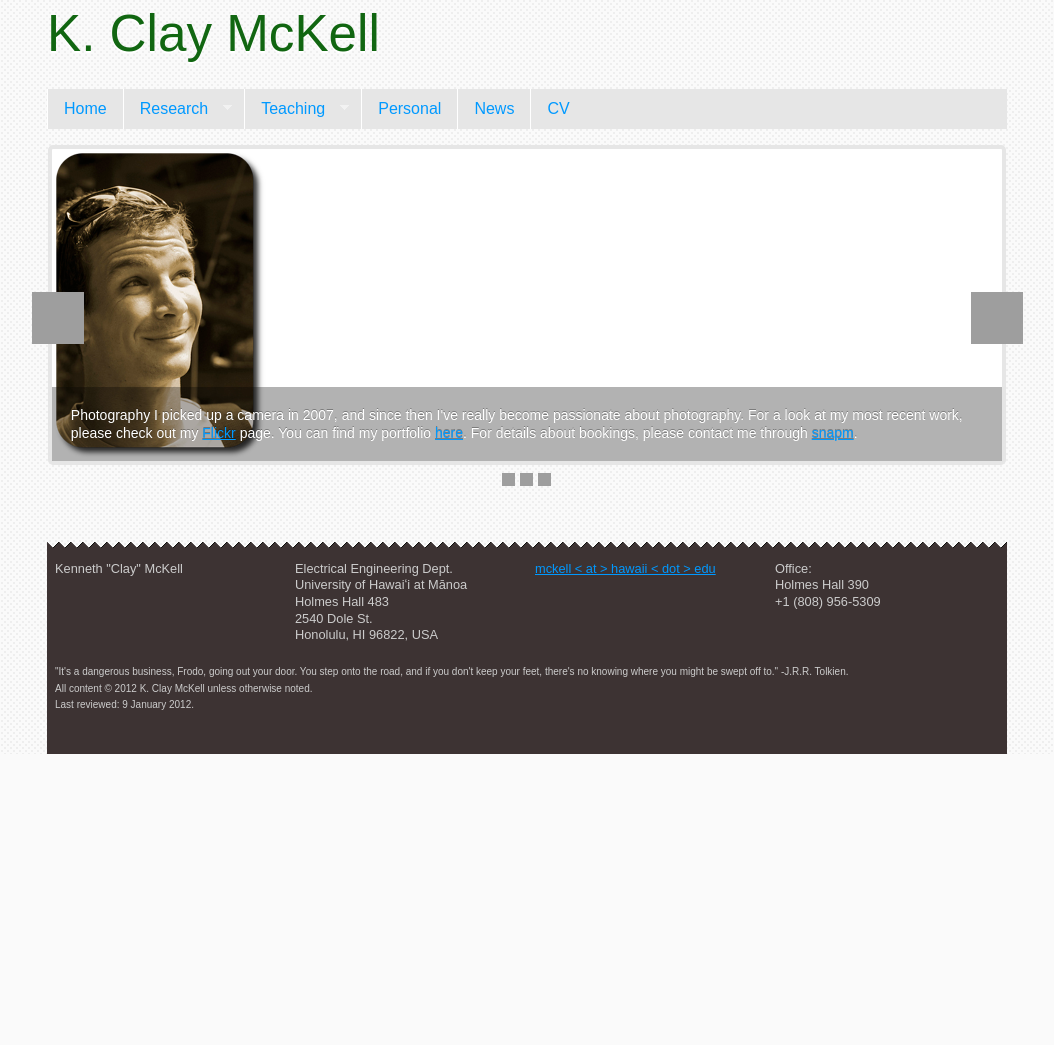
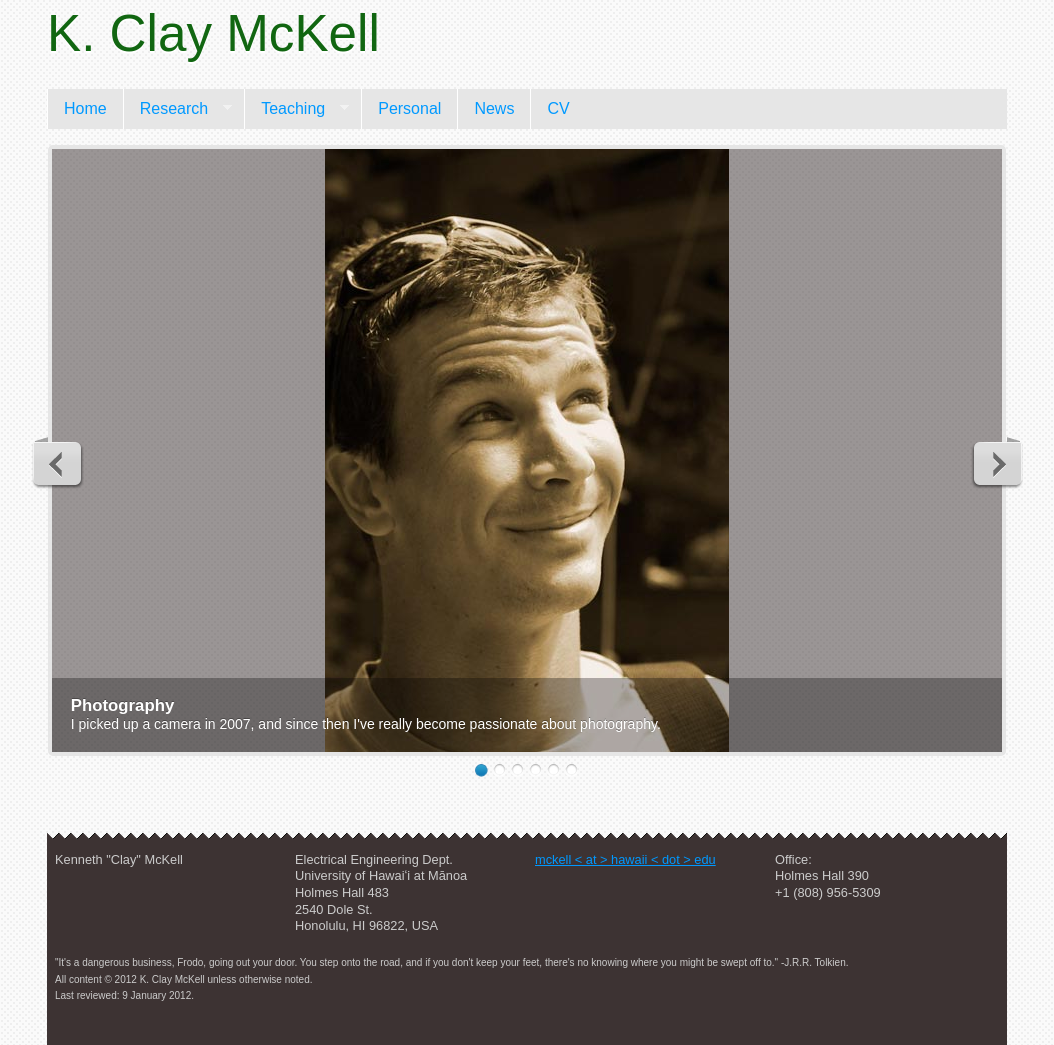
Before and after one commit to kcmckell/UHWebsite, a PHP site: page /UHWebsite/personal.php in a window 1280 px wide. Shown: the part 264-1309 px from the top of the page, without its empty margins (113-1167 px from the left). Before the commit the page ends 1018 px from the top, so only its background shows below. Run offline with PHP 8.4, Linux system fonts and the light colour scheme; some libraries are stand-ins or nearby versions; some web fonts are replaced.

Commit message:
Personal page slideshow.
Formated new pictures and rewrote captions.  Reformatted slideshow slightly.

```diff
--- a/public_html/commonhead.php
+++ b/public_html/commonhead.php
@@ -44,7 +44,8 @@
 <script type="text/javascript" src="js/jquery.mobileselect.js"></script>
 
 <!-- responsive FlexSlider slideshow by (C) http://flex.madebymufffin.com/ -->
-<script src="js/jquery.flexslider-min.js"></script>
+<!-- Not needed on every page, ya? -->
+<!--<script src="js/jquery.flexslider-min.js"></script>-->
 
 <!-- Shiv for HTML5 details tag in browsers other than Chrome: https://github.com/manuelbieh/Details-Polyfill -->
 <script src="js/mylibs/details.polyfill.min.js"></script>
--- a/public_html/css/custom.css
+++ b/public_html/css/custom.css
@@ -43,3 +43,31 @@ div#content img.classimg {
     max-width: 480px;
     width: 38%;
 }
+
+.flexslider .slides img {
+    display: inline;
+}
+
+
+.slides li {
+    text-align: center;
+    background: rgba(61,51,51,0.5);
+}
+
+.flexslider {
+    background: transparent;
+}
+
+.slides li p {
+    text-align: left;
+}
+
+.slides li span.caption_head {
+    display: block;
+    font-weight: bold;
+    font-size: 120%;
+}
+
+.flexslider .flex-pauseplay {
+    text-align: center;
+}
--- a/public_html/css/flexslider.css
+++ b/public_html/css/flexslider.css
@@ -47,7 +47,7 @@ filter:progid:DXImageTransform.Microsoft.gradient(startColorstr=#4C000000,endCol
 .flex-caption {width: 96%; padding: 2%; position: absolute; left: 0; bottom: 0; background: rgba(0,0,0,.3); color: #fff; text-shadow: 0 -1px 0 rgba(0,0,0,.3); font-size: 14px; line-height: 18px;}
 
 /* Direction Nav */
-.flex-direction-nav li a {width: 52px; height: 52px; margin: -13px 0 0; display: block; background: url(../images/bg_direction_nav.png) no-repeat 0 0; position: absolute; top: 50%; cursor: pointer; text-indent: -9999px;}
+.flex-direction-nav li a {width: 52px; height: 52px; margin: -13px 0 0; display: block; background: url(../img/bg_direction_nav.png) no-repeat 0 0; position: absolute; top: 50%; cursor: pointer; text-indent: -9999px;}
 .flex-direction-nav li .next {background-position: -52px 0; right: -21px;}
 .flex-direction-nav li .prev {left: -20px;}
 .flex-direction-nav li .disabled {opacity: .3; filter:alpha(opacity=30); cursor: default;}
@@ -56,6 +56,6 @@ filter:progid:DXImageTransform.Microsoft.gradient(startColorstr=#4C000000,endCol
 .flex-control-nav {width: 100%; position: absolute; bottom: -30px; text-align: center;}
 .flex-control-nav li {margin: 0 0 0 5px; display: inline-block; zoom: 1; *display: inline;}
 .flex-control-nav li:first-child {margin: 0;}
-.flex-control-nav li a {width: 13px; height: 13px; display: block; background: url(../images/bg_control_nav.png) no-repeat 0 0; cursor: pointer; text-indent: -9999px;}
+.flex-control-nav li a {width: 13px; height: 13px; display: block; background: url(../img/bg_control_nav.png) no-repeat 0 0; cursor: pointer; text-indent: -9999px;}
 .flex-control-nav li a:hover {background-position: 0 -13px;}
 .flex-control-nav li a.active {background-position: 0 -26px; cursor: default;}
--- a/public_html/personal.php
+++ b/public_html/personal.php
@@ -8,7 +8,7 @@
         <?php require('commonhead.php'); ?>
 
   <title>K. Clay McKell: Personal</title>
-
+  <script src="js/jquery.flexslider-min.js"></script>
 </head>
 
 <body onLoad="setTimeout(function() {window.scrollTo(0, 1)}, 100)" id="home">
@@ -24,28 +24,48 @@
     <div class="flexslider">
 	    <ul class="slides">
 	    	<li>
-	    		<a href="http://www.flickr.com/photos/claymckell/3677267015/" class="ext"><img src="Personal_files/LookingSkyward.png" /></a>
+	    		<img src="Personal_files/4826LookingSkyward.jpg" />
 	    		<p class="flex-caption">
 				<span class="caption_head">Photography</span>
                 I picked up a camera in 2007, and since then I've really become passionate about photography.
-				For a look at my most recent work, please check out my <a href="http://www.flickr.com/photos/claymckell" class="ext">Flickr</a> page.  You can find my portfolio <a href="http://www.flickr.com/photos/claymckell/collections/72157622398426752/" class="ext">here</a>.
-				For details about bookings, please contact me through <a href="http://snapm.com/users/15" class="ext">snapm</a>.
+                </p>
+	    	</li>
+            <li>
+                <a href="http://www.flickr.com/photos/codybadger/1482061532/in/set-72157602260899223" class="ext" target="_blank"><img src="Personal_files/AKpic.jpg" /></a>
+	    		<p class="flex-caption">
+				<span class="caption_head">Photography</span>
+				For a look at my most recent work, please check out my <a href="http://blog.claymckell.com" class="ext">Blog</a> or browse my <a href="http://photography.claymckell.com/galleries.html">Portfolio</a>.
+                </p>
+	    	</li>
+            <li>
+	    		<img src="Personal_files/5499ClayFishing.jpg" />
+	    		<p class="flex-caption">
+                    <span class="caption_head">Travel</span>
+                    "Travel is fatal to prejudice, bigotry, and narrow-mindedness" -Mark Twain.
+
                 </p>
 	    	</li>
 	    	<li>
-	    		<a href="http://www.flickr.com/photos/codybadger/1482061532/in/set-72157602260899223/" class="ext"><img src="Personal_files/AKpic.png" /></a>
+	    		<img src="Personal_files/NoBallGames.jpg" />
 	    		<p class="flex-caption">
                     <span class="caption_head">Travel</span>
-                    "Travel is fatal to prejudice, bigotry, and narrow-mindedness" -Mark Twain.
-                    I am hard-pressed to sum up my thoughts on travel better than the great American novelist.  In addition to being a welcome reprieve from everyday monotony, I find travelling to truly be an education unto itself.
+                    I am hard-pressed to sum up my thoughts on travel better than the great American novelist.
+                </p>
+	    	</li>
+            <li>
+	    		<a href="https://www.facebook.com/photo.php?fbid=547525347676&set=a.515744925896.2199487.2532845&type=3&theater" class="ext" target="_blank"><img src="Personal_files/BiteSizedMcKinley.jpg" /></a>
+	    		<p class="flex-caption">
+                    <span class="caption_head">Travel</span>
+                    In addition to being a welcome reprieve from everyday monotony, I find travelling to truly be an education unto itself.
                     No wonder I enjoy it so much!
                 </p>
 	    	</li>
+
 	    	<li>
-                <a href="http://afeinphoto.com/Home.html"><img src="Personal_files/ulty.png" /></a>
+                <a href="http://afeinbergphotography.com/" class="ext" target="_blank"><img src="Personal_files/FeinbergHopu09.jpg" /></a>
                 <p class="flex-caption">
                     <span class="caption_head">Ultimate Frisbee</span>
-                    Greatest sport on earth!  I've been playing since 2002 and get my fix once or twice a week with the <a href="http://www.hawaiiultimate.com/" class="ext">Hawaii Ultiamte League Association</a>.
+                    The greatest sport on earth!  I've been playing since 2002 and get my fix once or twice a week with the <a href="http://www.hawaiiultimate.com/" class="ext">Hawaii Ultiamte League Association</a>.
                 </p>
 	    	</li>
 	    </ul>
@@ -101,7 +121,12 @@
 	jQuery('ul.sf-menu').superfish();
 
 	// initialise  slideshow
-	$('.flexslider').flexslider();
+	$('.flexslider').flexslider({
+        //option : 'value',
+        slideshowSpeed : 5000,
+        pausePlay : false,
+        controlsContainer : '.flexslider'
+    });
 
 	//mobile select menu
 	$('#mobileselect').mobileMenu({
```
Also changed, not shown: public_html/Personal_files/4826LookingSkyward.jpg (added), public_html/Personal_files/5499ClayFishing.jpg (added), public_html/Personal_files/AKpic.jpg (added), public_html/Personal_files/AKpic.png (deleted), public_html/Personal_files/BiteSizedMcKinley.jpg (added), public_html/Personal_files/FeinbergHopu09.jpg (added), public_html/Personal_files/LookingSkyward.png (deleted), public_html/Personal_files/NoBallGames.jpg (added), public_html/Personal_files/ulty.png (deleted).
